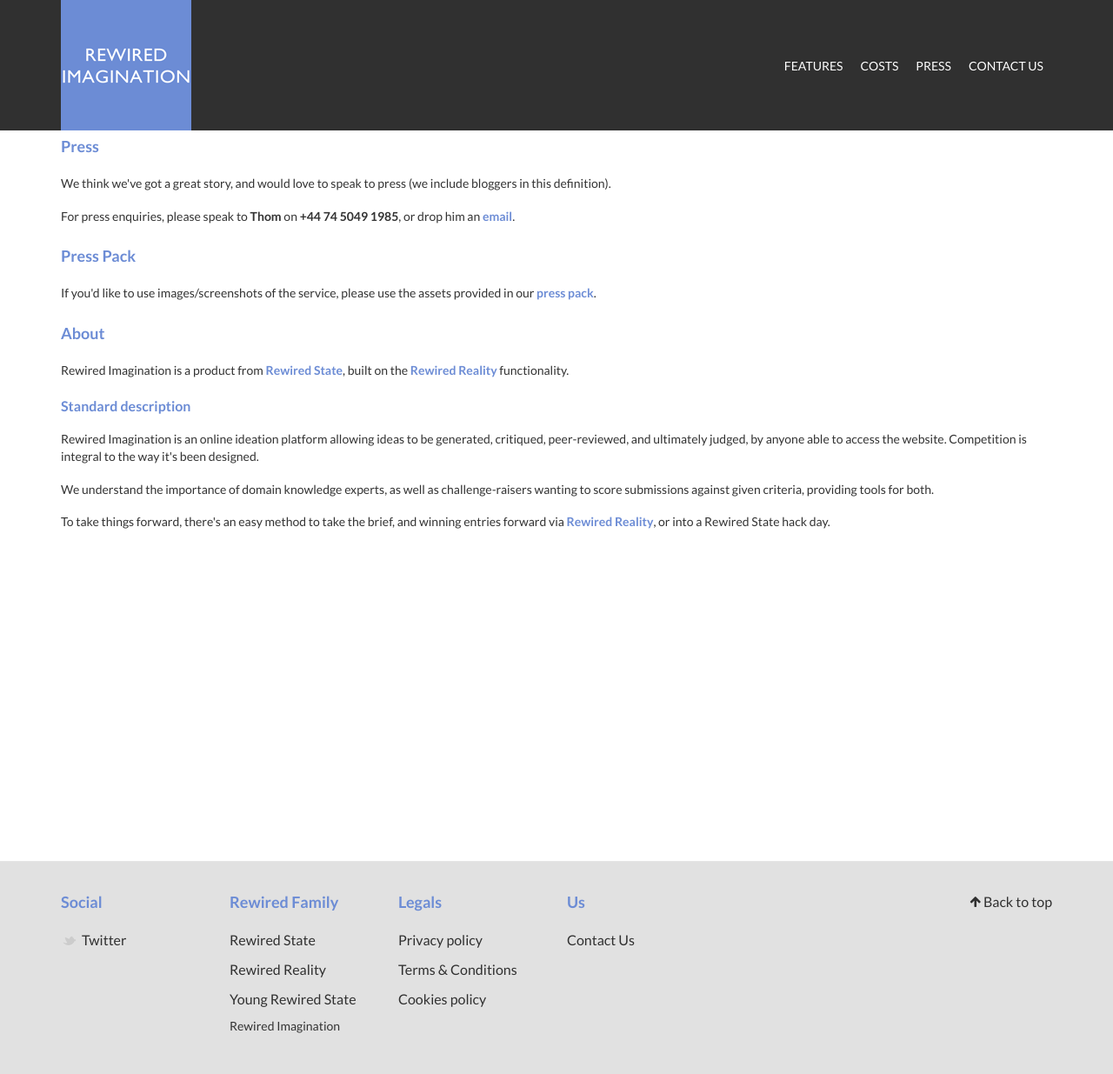
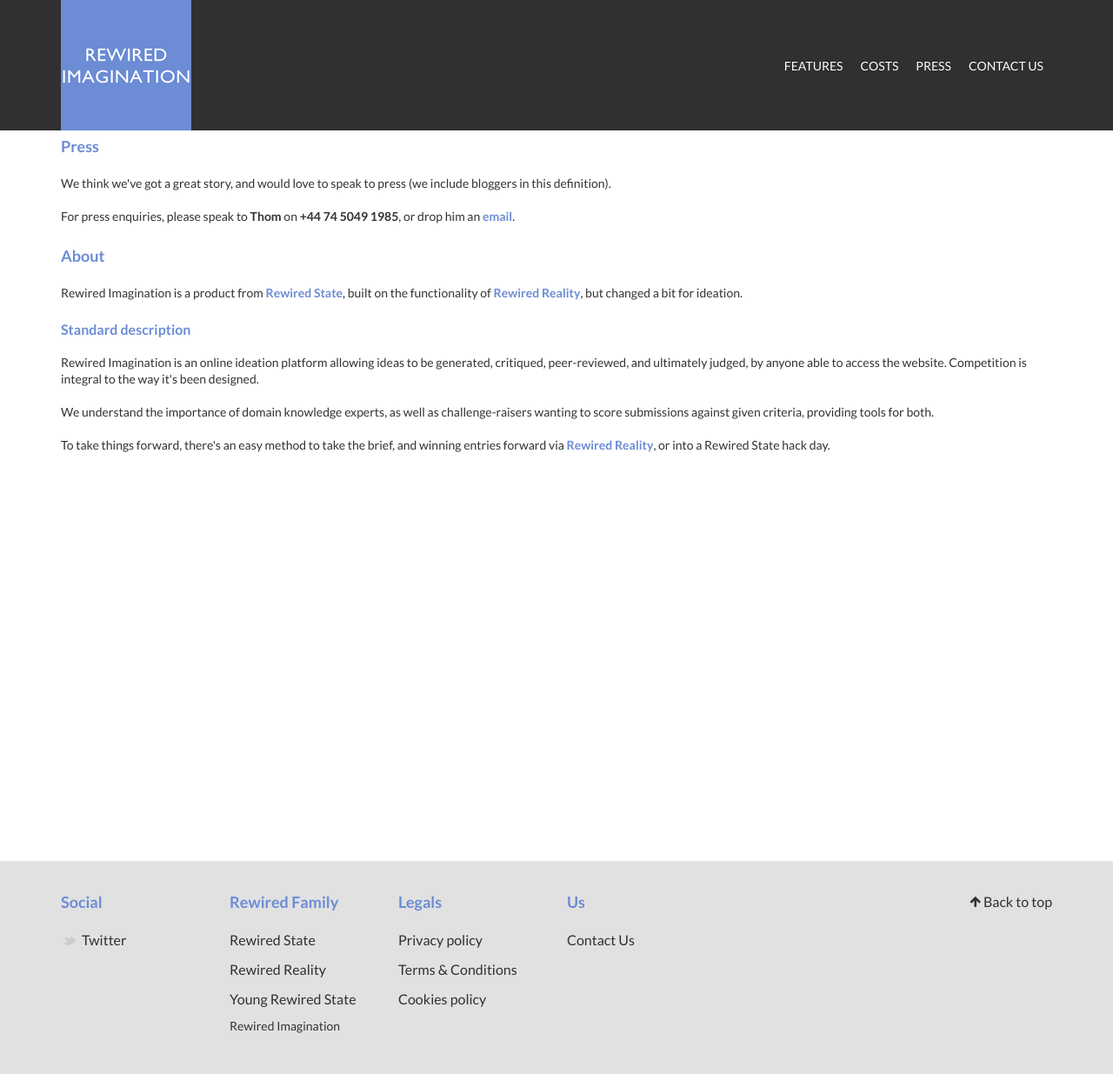
Before and after one commit to adamamyl/rewiredimagination.com, a Jekyll site: the page built from press/index.html, in a window 1280 px wide. Shown: the whole page at 87% size. Built offline with Jekyll 4.4.1, drawn with Linux system fonts in a browser that asks for light colours; nearby versions of some CDN libraries; Markdown is read by kramdown in place of the engine named in the settings.

Commit message:
press pack's not yet built

```diff
--- a/press/index.html
+++ b/press/index.html
@@ -12,18 +12,19 @@
                     <strong>Thom</strong> on <strong>+44 74 5049
                     1985</strong>, or drop him an <a
                     href="mailto:thom@rewiredstate.org">email</a>.</p>
-
+            <!--
             <h2>Press Pack</h2>
                 <p>If you'd like to use images/screenshots of the
                 service, please use the assets provided in our <a
                 href="/press/press-pack.zip">press pack</a>.</p>
+            -->
 
             <h2>About</h2>
                 <p>Rewired Imagination is a product from <a
                 href="http://rewiredstate.org">Rewired State</a>,
-                built on the <a
-                href="https://rewiredreality.com">Rewired Reality</a>
-                functionality.</p>
+                built on the functionality of <a
+                href="https://rewiredreality.co.uk">Rewired
+                Reality</a>, but changed a bit for ideation.</p>
 
             <h3>Standard description</h3>
                 <p>Rewired Imagination is an online ideation platform
@@ -39,5 +40,5 @@
 
                 <p>To take things forward, there's an easy method to
                 take the brief, and winning entries forward via <a
-                href="https://rewiredreality.com">Rewired Reality</a>,
+                href="https://rewiredreality.co.uk">Rewired Reality</a>,
                 or into a Rewired State hack day.</p>
```
